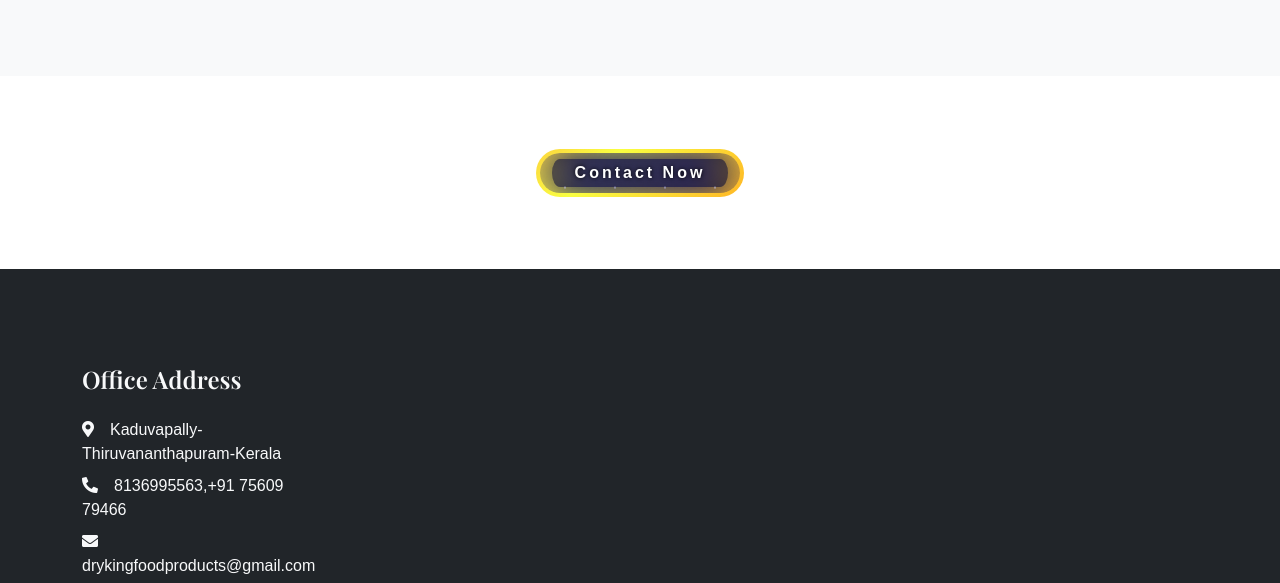
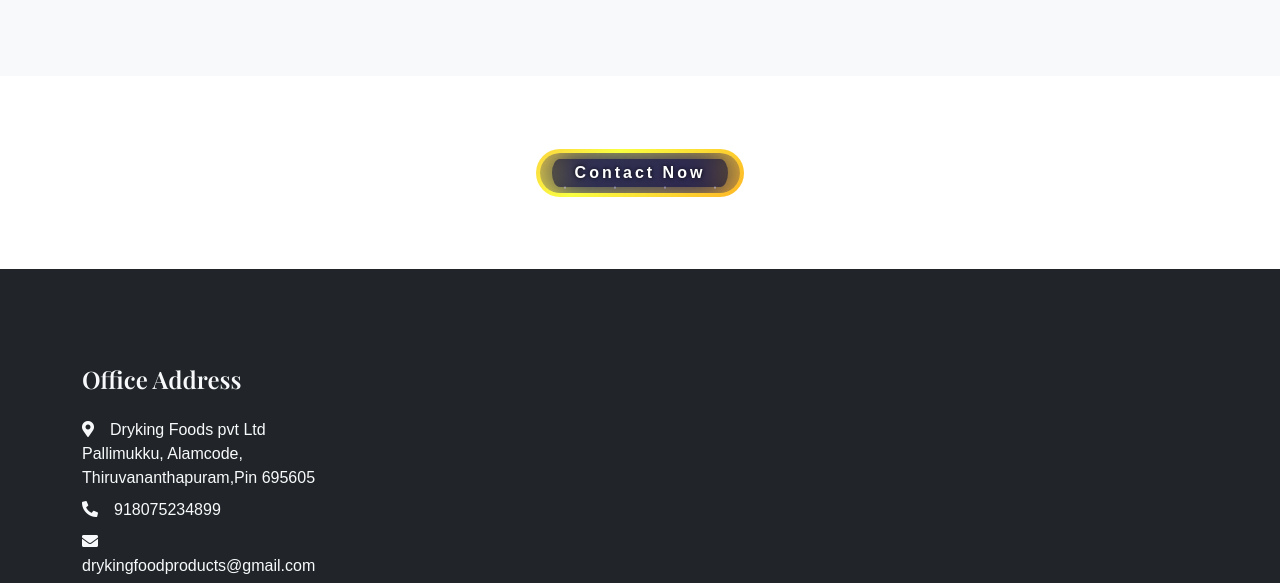
Before and after one commit to AMJADMM/dryking, a plain HTML site: page bakery-website-template/index.html in a window 1280 px wide. Shown: the part 4618-5201 px from the top of the page. Drawn offline with nearby package versions, Linux system fonts and the light colour scheme; a small style sheet from the web is missing.

Commit message:
Update index.html

```diff
--- a/bakery-website-template/index.html
+++ b/bakery-website-template/index.html
@@ -455,8 +455,9 @@
             <div class="row g-5">
                 <div class="col-lg-3 col-md-6">
                     <h4 class="text-light mb-4">Office Address</h4>
-                    <p class="mb-2"><i class="fa fa-map-marker-alt me-3"></i>Kaduvapally-Thiruvananthapuram-Kerala</p>
-                    <p class="mb-2"><i class="fa fa-phone-alt me-3"></i>8136995563,+91 75609 79466</p>
+                    <p class="mb-2"><i class="fa fa-map-marker-alt me-3"></i>Dryking Foods pvt Ltd
+Pallimukku, Alamcode,  Thiruvananthapuram,Pin  695605 </p>
+                    <p class="mb-2"><i class="fa fa-phone-alt me-3"></i>918075234899</p>
                     <p class="mb-2"><i class="fa fa-envelope me-3"></i>drykingfoodproducts@gmail.com</p>
                     <div class="d-flex pt-2">
                         <a class="btn btn-square btn-outline-light rounded-circle me-1" href=""><i class="fab fa-twitter"></i></a>
```
